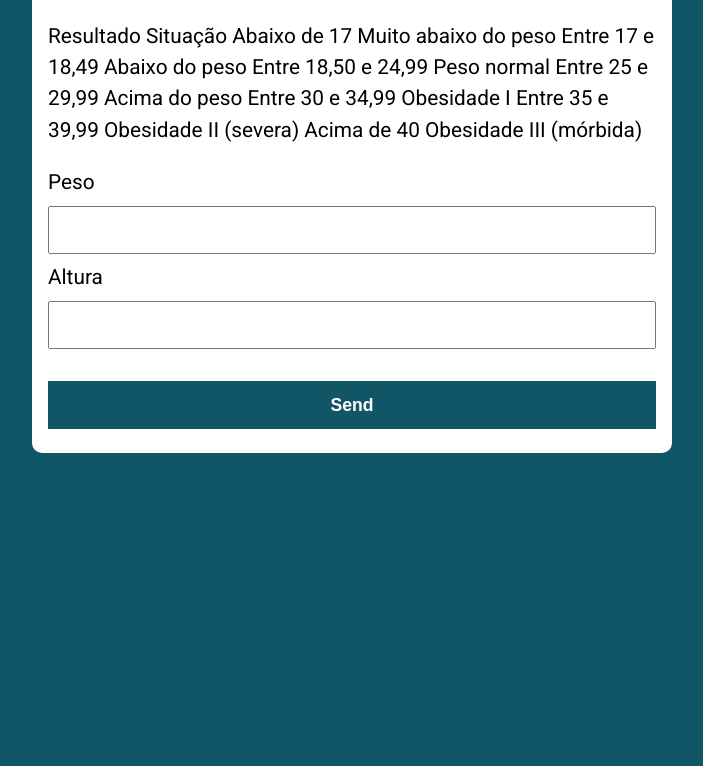
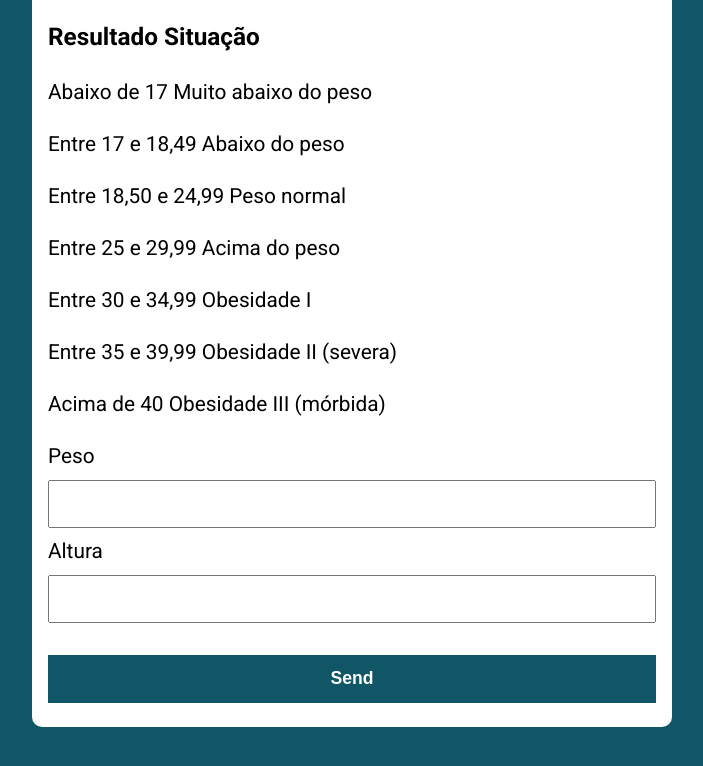
Before and after one commit to GustBitencourt/BaseJavaScript, a plain HTML site: page Aula015-ExercicioIMC/index.html in a window 1280 px wide. Shown: the part 126-892 px from the top of the page, without its empty margins (288-991 px from the left). Before the commit the page ends 800 px from the top, so only its background shows below. Drawn offline with Linux system fonts and the light colour scheme.

Commit message:
ajustes e aula sobre date

```diff
--- a/Aula015-ExercicioIMC/index.html
+++ b/Aula015-ExercicioIMC/index.html
@@ -13,17 +13,17 @@
     <main>
         <section class="container">
             <h1>Calcule seu IMC</h1>
-            <p>
 
-                Resultado Situação
-                Abaixo de 17 Muito abaixo do peso
-                Entre 17 e 18,49 Abaixo do peso
-                Entre 18,50 e 24,99 Peso normal
-                Entre 25 e 29,99 Acima do peso
-                Entre 30 e 34,99 Obesidade I
-                Entre 35 e 39,99 Obesidade II (severa)
-                Acima de 40 Obesidade III (mórbida)
-            </p>
+
+            <h3>Resultado Situação</h3>
+            <p>Abaixo de 17 Muito abaixo do peso</p>
+            <p>Entre 17 e 18,49 Abaixo do peso</p>
+            <p>Entre 18,50 e 24,99 Peso normal</p>
+            <p>Entre 25 e 29,99 Acima do peso</p>
+            <p>Entre 30 e 34,99 Obesidade I</p>
+            <p>Entre 35 e 39,99 Obesidade II (severa)</p>
+            <p>Acima de 40 Obesidade III (mórbida)</p>
+
 
             <form action="" id="form" method="post">
                 <label for="peso">Peso</label>
```
Also changed, not shown: Aula014-IfElse/ex4.js (added, +9 -0 lines), Aula016-ObjetoDate/ex1.js (added, +21 -0 lines), Aula016-ObjetoDate/ex2.js (added, +14 -0 lines).
